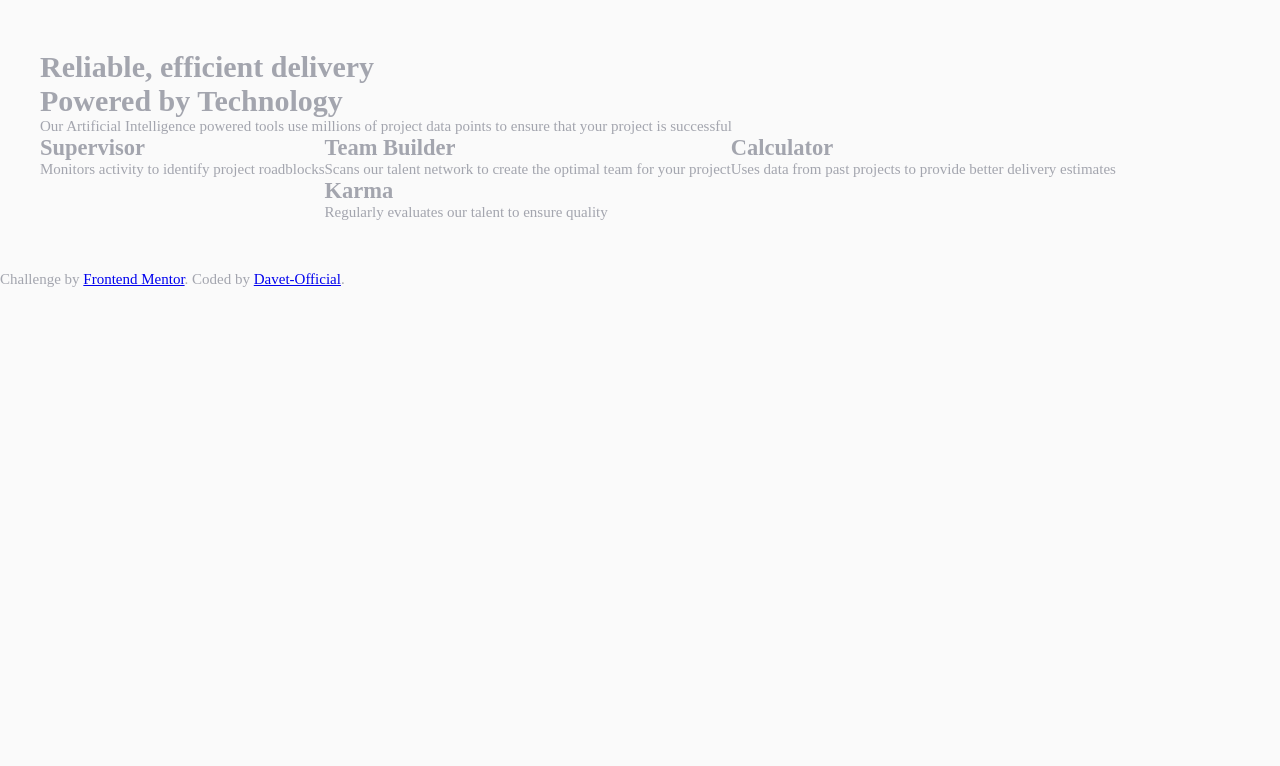
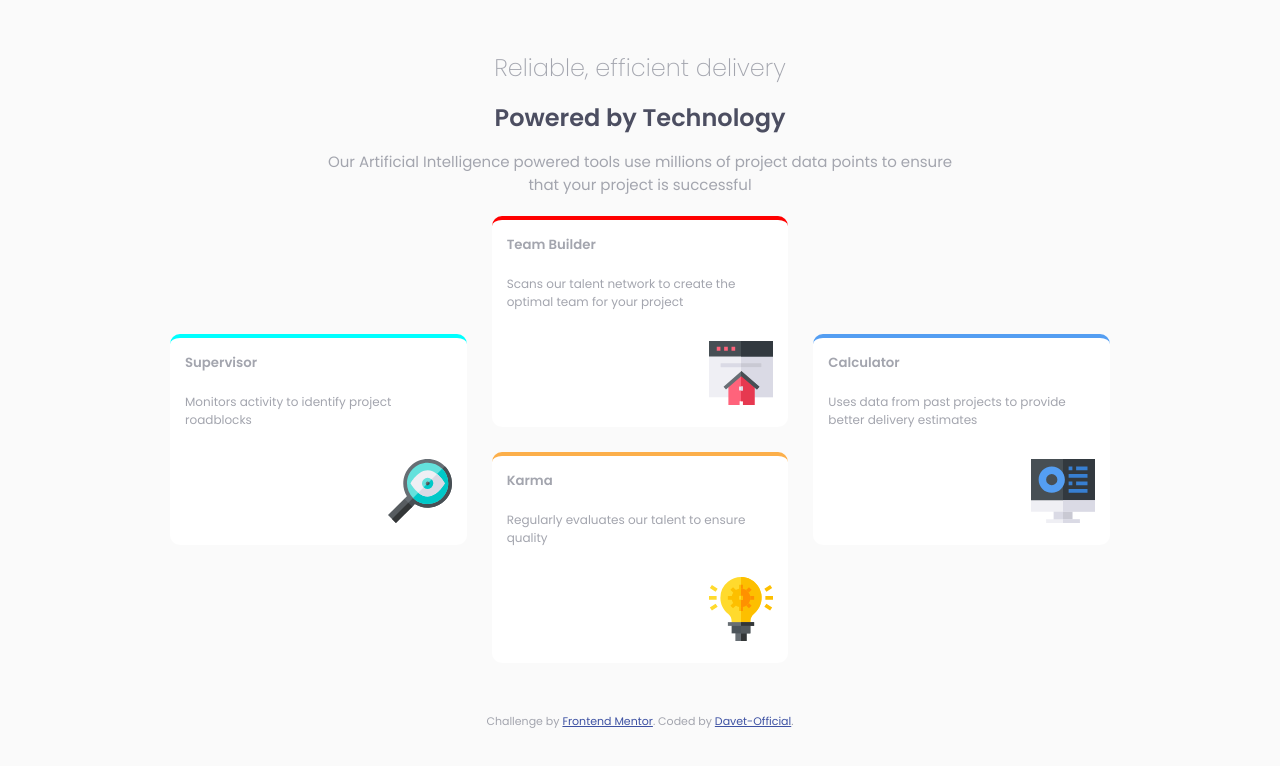
Before and after one commit to DavetOluwapelumi/four, a plain HTML site: page index.html in a window 1280 px wide. Drawn offline with Linux system fonts and the light colour scheme; a web font is replaced by a local one.

Commit message:
Add files via upload

```diff
--- a/index.html
+++ b/index.html
@@ -4,7 +4,6 @@
     <meta charset="UTF-8" />
     <meta name="viewport" content="width=device-width, initial-scale=1.0" />
     <!-- displays site properly based on user's device -->
-    <link rel="stylesheet" href="style.css">
 
     <link
       rel="icon"
@@ -13,51 +12,70 @@
       href="./images/favicon-32x32.png"
     />
 
-    <title>Davet-Official | Four card feature section</title>
+    <title>Frontend Mentor | Four card feature section</title>
+    <link rel="stylesheet" href="style.css" />
+    <!-- Feel free to remove these styles or customise in your own stylesheet 👍 -->
+    <!--<style>
 
-    <!-- Feel free to remove these styles or customise in your own stylesheet 👍 -->
-    <!-- <style>
-    .attribution { font-size: 11px; text-align: center; }
-    .attribution a { color: hsl(228, 45%, 44%); }
-  </style> -->
+  </style>-->
   </head>
   <body>
     <div class="container">
       <header>
-        <h1>Reliable, efficient delivery</h1>
-        <h1>Powered by Technology</h1>
+        <h2 id="big">Reliable, efficient delivery</h2>
+        <h2 id="small">Powered by Technology</h2>
         <p>
           Our Artificial Intelligence powered tools use millions of project data
           points to ensure that your project is successful
         </p>
       </header>
-      <section>
-        <div class=col1>
-          <h2>Supervisor</h2>
+      <section class="main">
+        <div class="box1" id="one">
+          <div class="box-text">
+            <h5>Supervisor</h5>
             <p>Monitors activity to identify project roadblocks</p>
           </div>
-        <div class="grid">
           <div>
-            <h2>Team Builder</h2>
+            <img src="/images/icon-supervisor.svg" alt="Supervisor" />
+          </div>
+        </div>
+        <div class="grid-container">
+          <div class="box1" id="two">
+            <div class="box-text">
+              <h5>Team Builder</h5>
               <p>
                 Scans our talent network to create the optimal team for your
                 project
               </p>
             </div>
             <div>
-            <h2>Karma</h2>
+              <img
+                src="/images/icon-team-builder.svg"
+                alt="icon-team-builder"
+              />
+            </div>
+          </div>
+          <div class="box1" id="three">
+            <div class="box-text">
+              <h5>Karma</h5>
               <p>Regularly evaluates our talent to ensure quality</p>
             </div>
+            <div>
+              <img src="/images/icon-karma.svg" alt="Karma" />
+            </div>
+          </div>
+        </div>
+        <div class="box1" id="four">
+            <div class="box-text">
+              <h5>Calculator</h5>
+              <p>Uses data from past projects to provide better delivery estimates</p>
             </div>
             <div>
-          <h2>Calculator</h2>
-          <p>
-            Uses data from past projects to provide better delivery estimates
-          </p>
+              <img src="/images/icon-calculator.svg" alt="Karma" />
+            </div>
           </div>
       </section>
     </div>
-
     <footer>
       <p class="attribution">
         Challenge by
--- a/style.css
+++ b/style.css
@@ -1,19 +1,99 @@
-@import url('https://fonts.googleapis.com/css2?family=Pippins:wght@200;400;600&display=swap');
-*{
+@import url('https://fonts.googleapis.com/css2?family=Big+Shoulders+Display:wght@700&family=Fraunces:opsz,wght@9..144,700&family=Lexend+Deca&family=Montserrat:wght@500;700&family=Poppins:ital,wght@0,200;0,400;0,600;1,400&display=swap');
+/*font-family: 'Big Shoulders Display', cursive;
+font-family: 'Fraunces', serif;
+font-family: 'Lexend Deca', sans-serif;
+font-family: 'Montserrat', sans-serif;
+font-family: 'Poppins', sans-serif;*/
+* {
   margin: 0;
   padding: 0;
+  box-sizing: border-box;
 }
-body{
-    font-family: 'Poppins, san-serif';
-    font-size: 15px;
+body {
   background-color: hsl(0, 0%, 98%);
   color: hsl(229, 6%, 66%);
-
-section{
-    display: flex;
+  font-family: 'Poppins', sans-serif;
 }
-.container{
-    max-width: 1200px;
+.container {
+  max-width: 1000px;
   margin: 0 auto;
   padding: 50px 30px;
 }
+p{
+  font-size: 12px;
+}
+header p{
+  font-size: 15px;
+  width: 2px
+}
+header {
+  text-align: center;
+}
+#big{
+  font-weight: 50;
+}
+h5{
+  padding-bottom: 20px;
+}
+#small {
+  color: hsl(234, 12%, 34%);
+}
+header p {
+  width: 70%;
+  margin: 0 auto;
+}
+h2 {
+  margin-bottom: 15px;
+}
+section {
+  display: grid;
+  grid-template-columns: 1fr 1fr 1fr;
+  gap: 25px;
+  padding-top: 20px;
+}
+.box1 {
+  background-color: #fff;
+  border-radius: 10px;
+  padding: 15px;
+  text-align: right;
+}
+.box-text {
+  text-align: left;
+}
+#one {
+  border-top: 4px solid cyan;
+}
+#two {
+  border-top: 4px solid red;
+}
+#three {
+  border-top: 4px solid hsl(34, 97%, 64%);
+}
+#four {
+  border-top: 4px solid hsl(212, 86%, 64%);
+}
+.grid-container {
+  display: flex;
+  flex-direction: column;
+  gap: 25px;
+}
+#one,
+#four {
+  align-self: center;
+}
+.attribution {
+  font-size: 11px;
+  text-align: center;
+}
+.attribution a {
+  color: hsl(228, 45%, 44%);
+}
+img{
+  padding-top: 30px;
+}
+@media screen and (max-width:700px) {
+    section{
+        grid-template-columns: 1fr;
+    }
+
+}
```
Also changed, not shown: 1 other file. Lines whose indentation alone changed are shown as unchanged.
